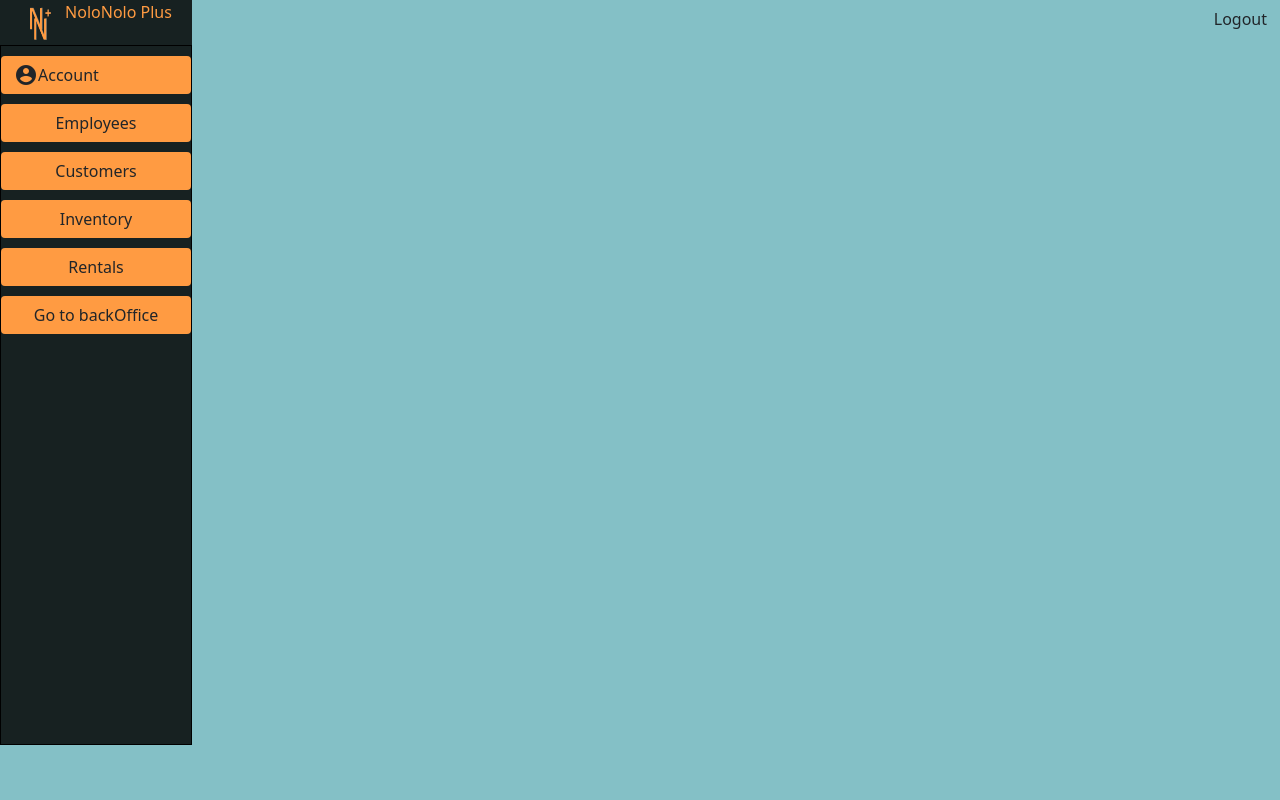
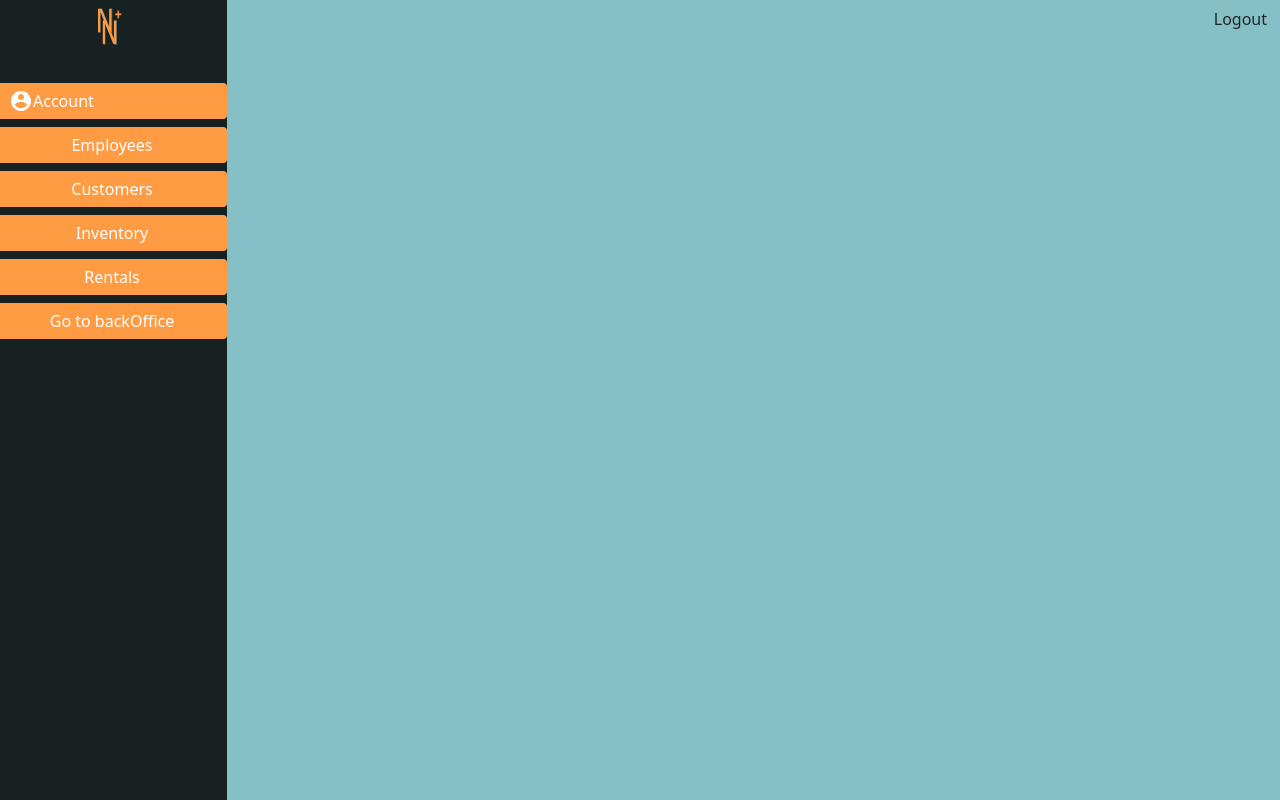
Before and after one commit to chokokiwiberry/Dashboard-NoloNoloPlus, an Angular app: page /employee in a window 1280 px wide. Built offline with nearby package versions, Linux system fonts and the light colour scheme; no server answers.

Commit message:
adjusting css

```diff
--- a/src/app/app.component.css
+++ b/src/app/app.component.css
@@ -19,3 +19,33 @@
 
 
 .containerstuff{}
+
+mat-toolbar {
+    background: #004a9f;
+    color: white;
+}
+
+mat-sidenav {
+    margin: 16px;
+    width: 200px;
+    border-right: none;
+    background: #002b5c;
+    color: white;
+    border-radius: 10px;
+    padding: 16px;
+    text-align: center;
+}
+
+.content {
+    height: calc(100vh - 98px);
+    border-radius: 10px;
+    margin: 16px;
+    margin-left: 32px;
+
+    display: flex;
+    justify-content: center;
+    align-items: center;
+
+    font-size: 2rem;
+    color: lightgray;
+}
--- a/src/app/app.component.html
+++ b/src/app/app.component.html
@@ -41,9 +41,9 @@
 
   <div>
     <button style="float:right" class="btn btn primary" (click)="Logout()">Logout</button>
-    <div class ="containerstuff">
-      <app-sidebar class="leftsidebar nolonoloBackgroundNav"></app-sidebar>
-      <app-dashboard-container class="maincontent"></app-dashboard-container>
+    <div class ="row no-gutters">
+      <app-sidebar class ="leftsidebar"></app-sidebar>
+      <app-dashboard-container class ="maincontent"></app-dashboard-container>
     </div>
 
   </div>
--- a/src/app/app.module.ts
+++ b/src/app/app.module.ts
@@ -4,7 +4,7 @@ import { BrowserAnimationsModule } from '@angular/platform-browser/animations';
 import { MatTableModule } from '@angular/material/table';
 import { MatMenuModule } from '@angular/material/menu';
 import { HttpClientModule } from '@angular/common/http'
-
+import {MatSidenavModule} from '@angular/material/sidenav';
 
 //I keep the new line
 import { AppRoutingModule } from './app-routing.module';
@@ -83,7 +83,8 @@ const appRoutes: Routes = [
     MatExpansionModule,
     MatFormFieldModule,
     FormsModule,
-    HttpClientModule
+    HttpClientModule,
+    MatSidenavModule
 
 
   ],
--- a/src/app/components/company-item/company-item.component.ts
+++ b/src/app/components/company-item/company-item.component.ts
@@ -15,12 +15,11 @@ export class CompanyItemComponent implements OnInit {
   constructor(private serviceLogic: ServiceLogicService) { }
 
   ngOnInit(): void {
+    this.mycompanies = this.showMyCompanies();
+  }
 
-    console.log('sono gnola, di companies', this.companies);
-    this.mycompanies = this.showMyCompanies();
-
-  }
   showMyCompanies(){
+    //shows only the companies that belong to employee and manager
     let tmpcomp = this.companies;
     var filteredArray  = this.serviceLogic.managerObj.companies.filter(function(array_el){
         return tmpcomp.filter(function(anotherOne_el){
--- a/src/app/components/dashboard-container/dashboard-container.component.html
+++ b/src/app/components/dashboard-container/dashboard-container.component.html
@@ -1,5 +1,5 @@
 
-<div class ="dashboard_container">
+<!-- <div class ="dashboard_container">
 <div class ="show_employees" *ngIf="showemployees">
     <app-employees ></app-employees>
 </div>
@@ -21,4 +21,24 @@
 
 <div class ="employee_item" *ngIf="showemployeeitem">
     <app-employee-item></app-employee-item>
+</div> -->
+
+
+<div class="container-fluid">
+    <div class ="show_employees" *ngIf="showemployees">
+        <app-employees ></app-employees>
+    </div>
+     <div class ="show_customers" *ngIf="showcustomers">
+        <app-customers></app-customers>
+     </div>
+     <div class ="show_inventory" *ngIf="showinventory">
+         <app-inventory></app-inventory>
+     </div>
+     <div class ="show_rentals" *ngIf="showrentals">
+        <app-rentals></app-rentals>
+     </div>
+
+     <div class ="show_companies" *ngIf="showcompanies">
+         <app-company-handler></app-company-handler>
+     </div>
 </div>
--- a/src/app/components/logo/logo.component.html
+++ b/src/app/components/logo/logo.component.html
@@ -1,4 +1,4 @@
 <div class ="d-flex justify-content-center">
-    <img src="assets/images/logo.png" width= "45" height="45"alt="">
-    <p class ="nolonoloYellowText">NoloNolo Plus</p>
+    <img src="assets/images/logo.png" width= "50" height="50"alt="">
+
 </div>
--- a/src/app/components/sidebar/sidebar.component.css
+++ b/src/app/components/sidebar/sidebar.component.css
@@ -11,7 +11,29 @@
 }
 
 .btn_sidebar{
-    position: sticky;
-    top:0;
-    margin-top: 10px;
+    display:block;
+
+
+  margin-bottom:.5rem;
+  text-align:center;
+  border: none;
+
+  color:#fff;
+  cursor:pointer;
 }
+
+
+
+
+#sidebar-wrapper {
+    min-height: 100vh;
+    width:230px;
+    margin-left:-15px
+  }
+
+  .middlebtn{
+    position:relative;
+    display:flex;
+    flex-direction: column;
+    flex-wrap:wrap;
+  }
--- a/src/app/components/sidebar/sidebar.component.html
+++ b/src/app/components/sidebar/sidebar.component.html
@@ -1,6 +1,4 @@
-<div class ="logo">
-    <app-logo></app-logo>
-</div>
+<!--
 <div class="sidebar_content">
     <button class="btn btn_sidebar nolonoloYellowBackground"(click)="showAccount()">
 
@@ -24,4 +22,87 @@
     <button class ="btn btn_sidebar nolonoloYellowBackground" (click)="goToBakOffice()">
         Go to backOffice
     </button>
+</div> -->
+
+<!-- <div class="d-flex flex-column vh-100 flex-shrink-0 p-3 text-white bg-dark" style="width: 250px;">
+    <div class ="logo">
+        <app-logo></app-logo>
+    </div>
+
+    <hr>
+    <ul class="nav nav-pills flex-column mb-auto">
+
+        <li>  <button class="btn btn_sidebar nolonoloYellowBackground"(click)="showAccount()">
+
+            <span style="display:flex" class="span_account">
+                <mat-icon >account_circle</mat-icon>
+                Account
+            </span>
+        </button> </li>
+        <li> <button class="btn btn_sidebar nolonoloYellowBackground"(click)="showEmployees()">
+            Employees
+        </button> </li>
+        <li>  <button class ="btn btn_sidebar nolonoloYellowBackground" (click)="showCustomers()">
+            Customers
+        </button></li>
+        <li>   <button class ="btn btn_sidebar nolonoloYellowBackground" (click)="showInventory()">
+            Inventory
+        </button> </li>
+        <li>   <button class ="btn btn_sidebar nolonoloYellowBackground" (click)="showRentals()">
+            Rentals
+        </button> </li>
+        <li>   <button class ="btn btn_sidebar nolonoloYellowBackground" (click)="goToBakOffice()">
+            Go to backOffice
+        </button> </li>
+
+    </ul>
+    <hr>
+    <div class="dropdown"> <a href="#" class="d-flex align-items-center text-white text-decoration-none dropdown-toggle" id="dropdownUser1" data-bs-toggle="dropdown" aria-expanded="false"> <img src="https://github.com/mdo.png" alt="" width="32" height="32" class="rounded-circle me-2"> <strong> John W </strong> </a>
+        <ul class="dropdown-menu dropdown-menu-dark text-small shadow" aria-labelledby="dropdownUser1">
+            <li><a class="dropdown-item" href="#">New project</a></li>
+            <li><a class="dropdown-item" href="#">Settings</a></li>
+            <li><a class="dropdown-item" href="#">Profile</a></li>
+            <li>
+                <hr class="dropdown-divider">
+            </li>
+            <li><a class="dropdown-item" href="#">Sign out</a></li>
+        </ul>
+    </div>
+  </div> -->
+
+
+  <div id="sidebar-wrapper" class="nolonoloBackgroundNav">
+    <div class ="logo">
+        <app-logo></app-logo>
+    </div>
+
+    <hr>
+    <ul class="nav nav-pills flex-column mb-auto">
+
+        <div class="middlebtn">  <button  class="btn btn_sidebar nolonoloYellowBackground"(click)="showAccount()">
+
+            <span style="display:flex" class="span_account">
+                <mat-icon >account_circle</mat-icon>
+                Account
+            </span>
+        </button> </div>
+        <div class="middlebtn"> <button class="btn btn_sidebar nolonoloYellowBackground"(click)="showEmployees()">
+            Employees
+        </button> </div>
+        <div class="middlebtn">  <button class ="btn btn_sidebar nolonoloYellowBackground" (click)="showCustomers()">
+            Customers
+        </button></div>
+        <div class="middlebtn">   <button class ="btn btn_sidebar nolonoloYellowBackground" (click)="showInventory()">
+            Inventory
+        </button> </div>
+        <div class="middlebtn">   <button class ="btn btn_sidebar nolonoloYellowBackground" (click)="showRentals()">
+            Rentals
+        </button> </div>
+        <div class="middlebtn">   <button class ="btn btn_sidebar nolonoloYellowBackground" (click)="goToBakOffice()">
+            Go to backOffice
+        </button> </div>
+
+    </ul>
+    <hr>
+
 </div>
```
